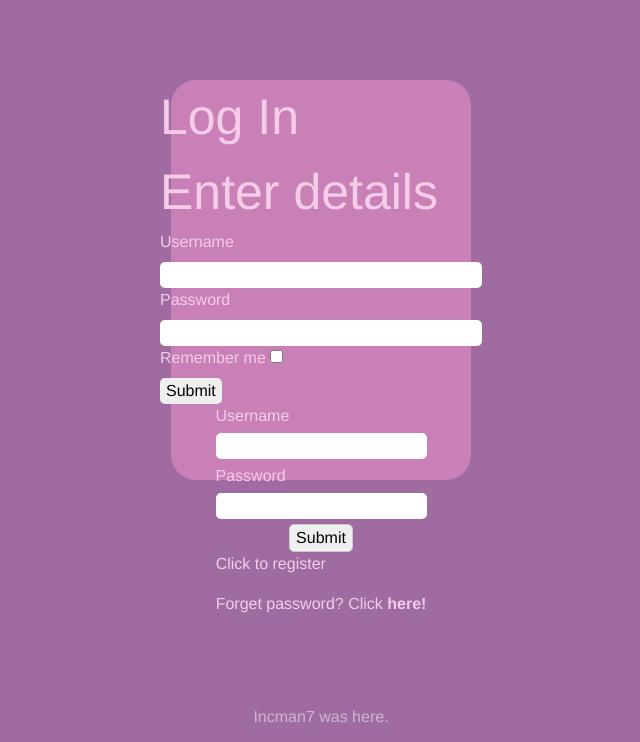
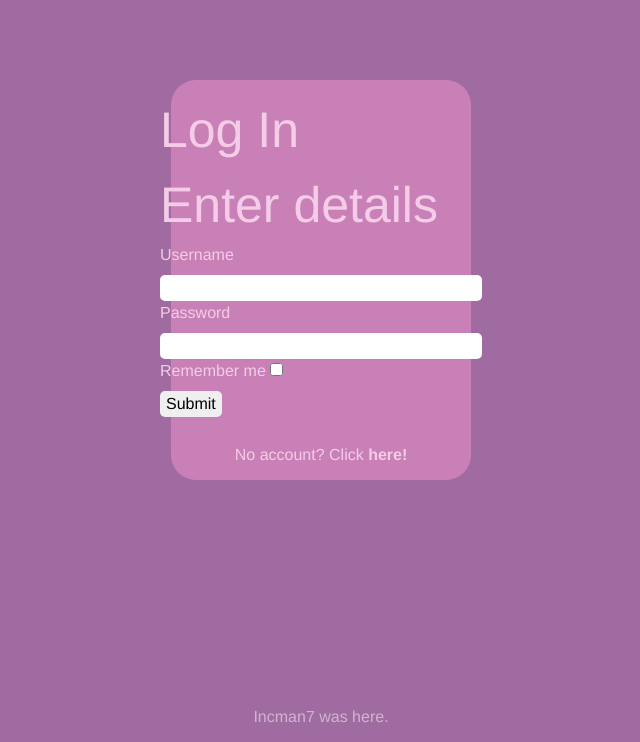
Before and after one commit to sanjerine/CITS3403-Poker, a Flask app: template app/templates/login.html in a window 1280 px wide. Shown: the part 58-800 px from the top of the page, without its empty margins (319-959 px from the left). Run offline with Flask 2, Linux system fonts and the light colour scheme; the template is opened without the code that fills it, so the values that code supplies are empty, except form fields; tables that the repository leaves empty hold one stand-in row (values such as "Sample post"); form fields are guessed from the names that the template uses; parts of the project's set-up code (start-up, migrations or seed data) failed here and were passed over; some libraries are stand-ins or nearby versions.

Commit message:
Update login.html
removed dupe login data

```diff
--- a/app/templates/login.html
+++ b/app/templates/login.html
@@ -51,16 +51,7 @@
                 {{form.submit()}}
             </div>
       </form>
-            <div>
-                <div style="margin-bottom:5px;">Username</div>
-                <div style="margin-bottom:5px;"><input id="username_input"></div>
-                <div style="margin-bottom:5px;">Password</div>
-                <div style="margin-bottom:5px;"><input type="password" id="password_input"></div>
-
+        <div>
+        <div>No account? Click <a href="{{ url_for('register') }}"><b>here!</b></a></div>
         </div>
-        <div><button>Submit</button></div>
-        <div>
-          <p><a href="{{ url_for('register') }}"> Click to register </a></p>
-        <div>Forget password? Click <a href=#><b>here!</b></a></div>
-    </div>
 {% endblock %}
```
